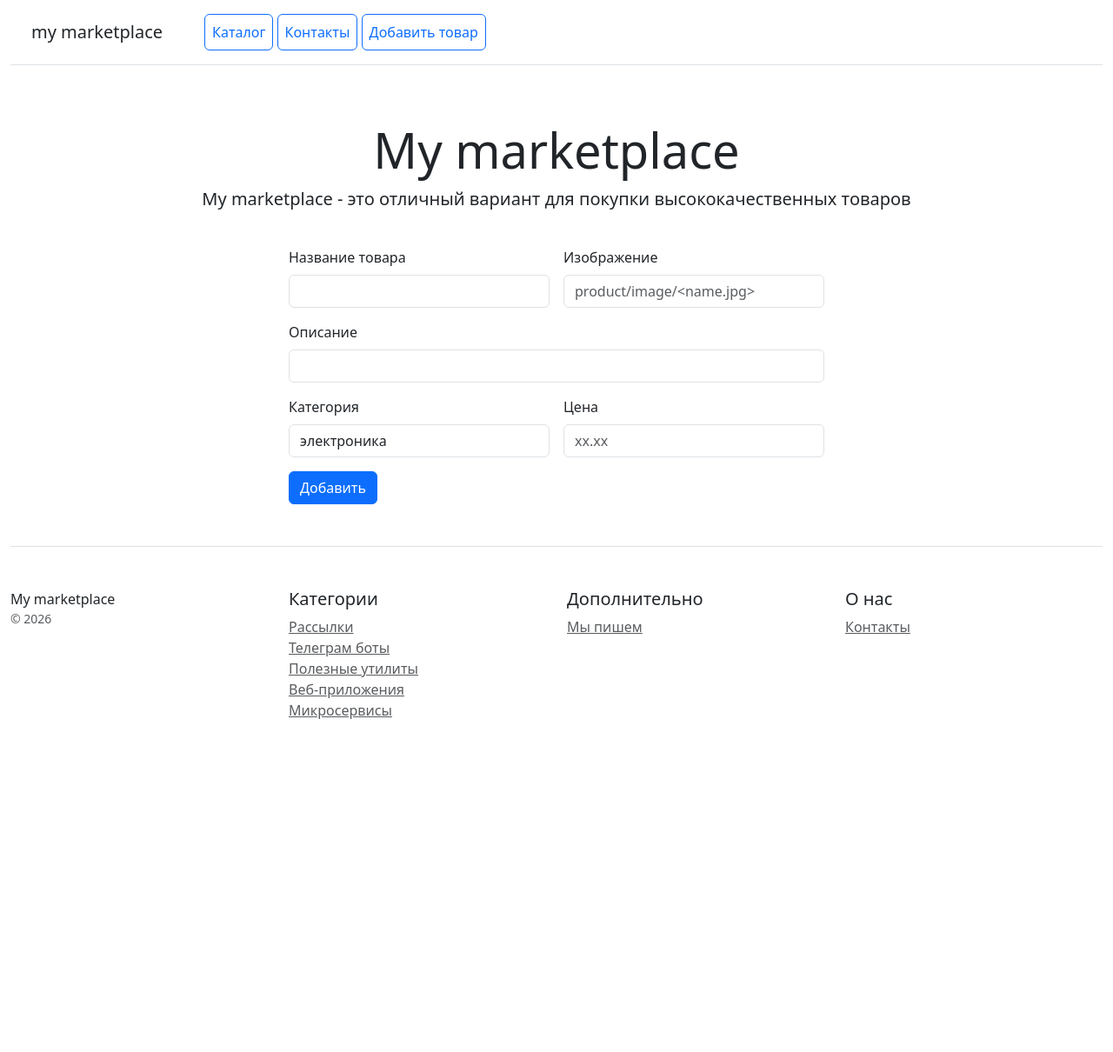
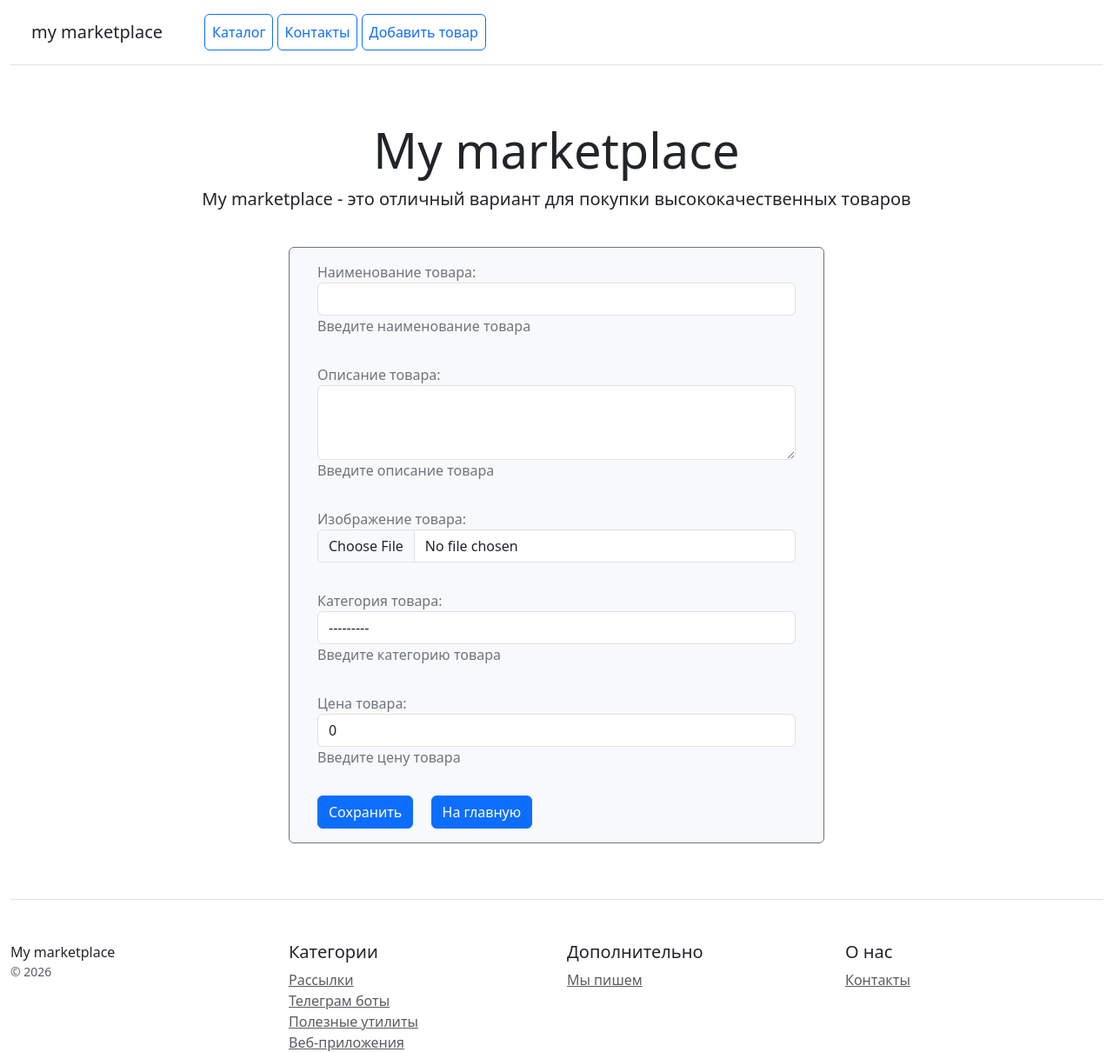
Before and after one commit to ViktorPilot/my_marketplace, a Django app: page /add_product/ in a window 1280 px wide. Shown: the top 1210 px of the page at 87% size. Before the commit the page ends 827 px from the top, so only its background shows below. Run offline with Django 5.2, Linux system fonts and the light colour scheme; data comes from the database, SQL or seed files in the repository; some libraries are stand-ins or nearby versions.

Commit message:
26_1_before_lint

```diff
--- /dev/null
+++ b/catalog/forms.py
@@ -0,0 +1,54 @@
+from django.core.exceptions import ValidationError
+from django import forms
+
+from catalog.models import Product
+
+PROHIBITED_WORDS = ['казино', 'криптовалюта', 'крипта', 'биржа', 'дешево', 'бесплатно', 'обман', 'полиция', 'радар']
+
+
+class ProductForms(forms.ModelForm):
+    """Класс формы для модели товаров"""
+
+    class Meta:
+        """Класс метаданных для формы модели товаров"""
+        model = Product
+        exclude = ['created_at', 'updated_at', ]
+
+    def __init__(self, *args, **kwargs):
+        """Пепеопределение метода с добавлением пользовательского стиля"""
+        super().__init__(*args, **kwargs)
+        for field in self.fields:
+            self.fields[field].widget.attrs.update({'class': 'form-control', 'rows': '3'})
+
+    def clean_name(self) -> str:
+        """Метод проверяет наличие запрещенных слов при вводе пользователем названия товара"""
+        name = self.cleaned_data.get('name')
+        for word in name.lower().split():
+            if word in PROHIBITED_WORDS:
+                raise ValidationError(f'Слово "{word}" является запрещенным')
+        return name
+
+    def clean_description(self) -> str:
+        """Метод проверяет наличие запрещенных слов при вводе пользователем описания товара"""
+        description = self.cleaned_data.get('description')
+        for word in description.lower().split():
+            if word in PROHIBITED_WORDS:
+                raise ValidationError(f'Слово "{word}" является запрещенным')
+        return description
+
+    def clean_price(self) -> int:
+        """Метод проверяет, что пользователь ввел положительную цену товара"""
+        price = self.cleaned_data.get('price')
+        if price < 0:
+            raise ValidationError('Цена не может быть отрицательной')
+        return price
+
+    def clean_image(self) -> str:
+        """Метод проверяет на соответствие максимальному размеру файла"""
+        image = self.cleaned_data.get('image')
+        if image:
+            if not str(image).endswith((".jpg", ".png")):
+                raise ValidationError('Ошибка: Формат изображения не поддерживается')
+            if image.size > 1024 * 1024 * 5:
+                raise ValidationError('Ошибка: Размер файла больше 5 Мб')
+        return image
--- a/catalog/models.py
+++ b/catalog/models.py
@@ -7,7 +7,8 @@ class Product(models.Model):
     name = models.CharField(
         max_length=100, verbose_name="наименование товара", help_text="Введите наименование товара"
     )
-    description = models.TextField(verbose_name="описание товара", blank=True, null=True)
+    description = models.TextField(verbose_name="описание товара", blank=True, null=True,
+                                   help_text="Введите описание товара")
     image = models.ImageField(upload_to="product/image/", verbose_name="изображение товара", blank=True, null=True)
     category = models.ForeignKey(
         to="Category",
@@ -17,7 +18,8 @@ class Product(models.Model):
         null=True,
         related_name="product",
     )
-    price = models.DecimalField(verbose_name="цена товара", blank=True, null=True, max_digits=20, decimal_places=2)
+    price = models.DecimalField(verbose_name="цена товара", blank=True, null=True, max_digits=20, decimal_places=2,
+                                help_text="Введите цену товара", default=0)
     created_at = models.DateField(auto_now_add=True, verbose_name="дата создания товара", blank=True, null=True)
     updated_at = models.DateField(
         auto_now=True, verbose_name="дата последнего изменения товара", blank=True, null=True
--- a/catalog/templates/catalog/product_form.html
+++ b/catalog/templates/catalog/product_form.html
@@ -10,36 +10,21 @@
 <div class="row">
     <div class="col-3 "></div>
     <div class="col-6 ">
-        <form class="row g-3" method="post">
-            {% csrf_token %}
-            <div class="col-md-6">
-                <label for="name" class="form-label">Название товара</label>
-                <input type="text" name="name" class="form-control" id="name">
+        <div class="card border-secondary text-bg-light mb-3 px-3">
+            <div class="card-body text-secondary">
+                <form class="row g-3" method="post" enctype="multipart/form-data">
+                    {% csrf_token %}
+                    {{ form.as_p }}
+                    {{ form.non_field_errors }}
+                    <div class="col-12">
+                        <button type="submit" class="btn btn-primary">Сохранить</button>
+                        <a href="{% url 'catalog:home' %}">
+                            <button type="button" class="btn btn-primary ms-3">На главную</button>
+                        </a>
+                    </div>
+                </form>
             </div>
-            <div class="col-md-6">
-                <label for="image" class="form-label">Изображение</label>
-                <input type="text" name="image" class="form-control" id="image" placeholder="product/image/<name.jpg>">
-            </div>
-            <div class="col-12">
-                <label for="description" class="form-label">Описание</label>
-                <input type="text" name="description" class="form-control" id="description">
-            </div>
-            <div class="col-md-6">
-                <label for="category" class="form-label">Категория</label>
-                <select name="category" class="form-control" id="category">
-                    {% for cat in category %}
-                    <option value="{{ cat.pk }}">{{ cat.name }}</option>
-                    {% endfor %}
-                </select>
-            </div>
-            <div class="col-md-6">
-                <label for="price" class="form-label">Цена</label>
-                <input type="text" name="price" class="form-control" id="price" placeholder="xx.xx">
-            </div>
-            <div class="col-12">
-                <button type="submit" class="btn btn-primary">Добавить</button>
-            </div>
-        </form>
+        </div>
     </div>
     <div class="col-3 "></div>
 </div>
--- a/catalog/urls.py
+++ b/catalog/urls.py
@@ -10,4 +10,6 @@ urlpatterns = [
     path("contacts/", views.ContactListView.as_view(), name="contacts"),
     path("product_detail/<int:pk>/", views.ProductDetailView.as_view(), name="product_detail"),
     path("add_product/", views.ProductCreateView.as_view(), name="add_product"),
+    path("update_product/<int:pk>/", views.ProductUpdateView.as_view(), name="update_product"),
+    path("delete_product/<int:pk>/", views.ProductDeleteView.as_view(), name="delete_product"),
 ]
--- a/catalog/views.py
+++ b/catalog/views.py
@@ -4,8 +4,9 @@ from django.core.paginator import Paginator
 from django.db.models import QuerySet
 from django.http import HttpRequest, HttpResponse
 from django.urls import reverse_lazy
-from django.views.generic import CreateView, DetailView, ListView
+from django.views.generic import CreateView, DetailView, ListView, UpdateView, DeleteView
 
+from catalog.forms import ProductForms
 from catalog.models import Category, Contact, Product
 
 
@@ -57,7 +58,7 @@ class ProductCreateView(CreateView):
     """Класс контроллера создания нового товара"""
 
     model = Product
-    fields = ["name", "description", "image", "price", "category"]
+    form_class = ProductForms
 
     def get_context_data(self, **kwargs: Any) -> dict:
         """Метод добавляет список всех категорий из базы данных в контекст"""
@@ -68,3 +69,25 @@ class ProductCreateView(CreateView):
     def get_success_url(self) -> str:
         """Метод перенаправляет на страницу информации о созданном товаре"""
         return reverse_lazy("catalog:product_detail", kwargs={"pk": self.object.pk})
+
+class ProductUpdateView(UpdateView):
+    """Класс контроллера создания нового товара"""
+
+    model = Product
+    form_class = ProductForms
+
+    def get_context_data(self, **kwargs: Any) -> dict:
+        """Метод добавляет список всех категорий из базы данных в контекст"""
+        context = super().get_context_data()
+        context["category"] = Category.objects.all()
+        return context
+
+    def get_success_url(self) -> str:
+        """Метод перенаправляет на страницу информации о созданном товаре"""
+        return reverse_lazy("catalog:product_detail", kwargs={"pk": self.object.pk})
+
+class ProductDeleteView(DeleteView):
+    """Класс контроллера создания нового товара"""
+
+    model = Product
+    success_url = reverse_lazy('catalog:home')
```
Also changed, not shown: catalog/templates/catalog/product_confirm_delete.html (added, +30 -0 lines), catalog/templates/catalog/product_detail.html (+7 -1 lines), blog/forms.py (added), catalog/migrations/0011_alter_product_description_alter_product_price.py (added), catalog/migrations/0012_alter_product_price.py (added), media/product/image/laptop_NaovfFH.jpg (added), media/product/image/laptop_OJuBHGR.jpg (added), media/product/image/laptop_gJoyWZ3.jpg (added), media/product/image/motorolla.jpg (added), media/product/image/samsung.jpg (added), media/product/image/sony.jpg (added), media/product/image/sony_2X8GvCX.jpg (added), media/product/image/sony_Iqs73hN.jpg (added), media/product/image/sony_oOqvhGB.jpg (added).
